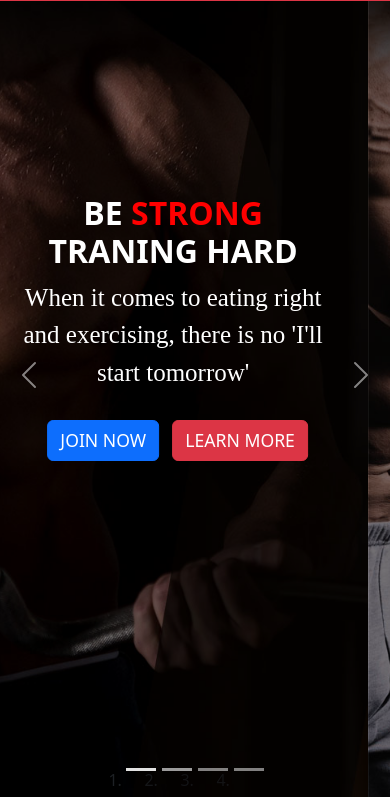
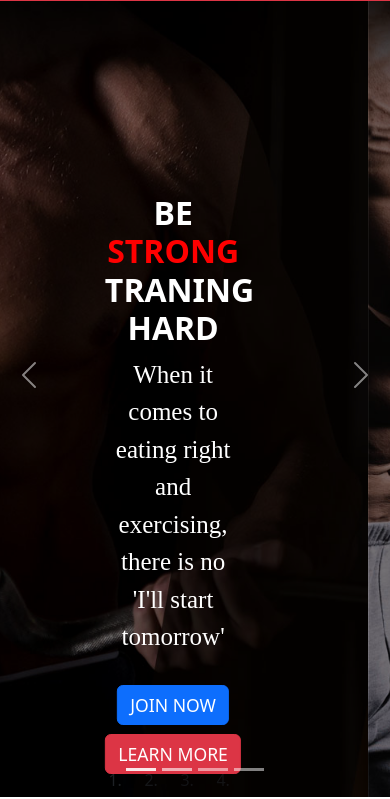
Before and after one commit to Uvaishmunsoori2113/Online-Gym, a plain HTML site: page index.html in a window 390 px wide. Shown: the part 47-846 px from the top of the page. Drawn offline with nearby package versions, Linux system fonts and the light colour scheme.

Commit message:
Update style .css

```diff
--- a/style .css
+++ b/style .css
@@ -121,6 +121,6 @@ span {
 }
 @media only screen and (max-width:1080px){
   .carousel-caption{
-    width: 80%;
+    width:
   }
 }
```
